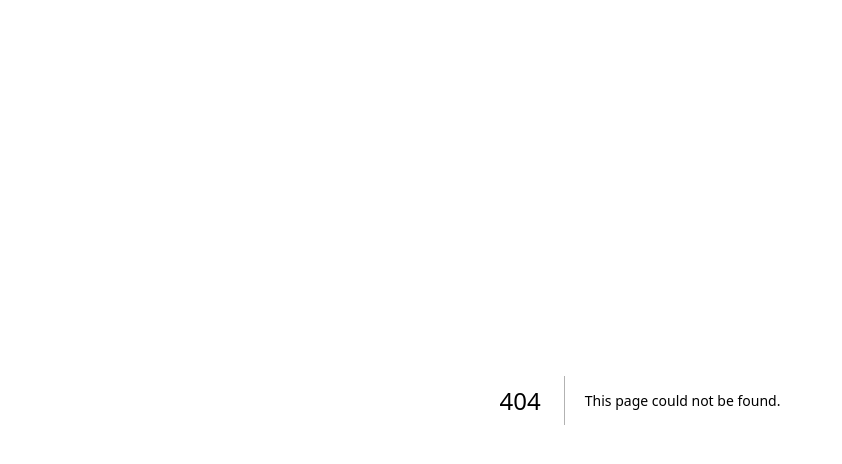
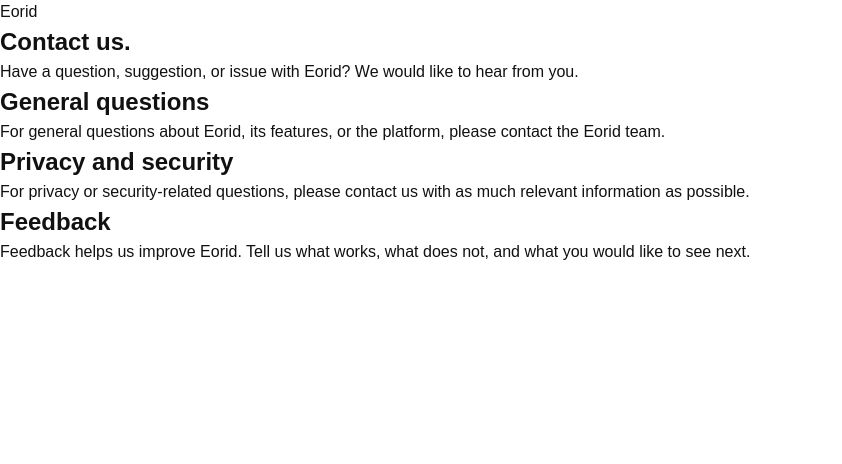
Before and after one commit to emptylessmind/Eorid-website, a Next.js app: page /contact in a window 1280 px wide. Before the commit this address had no page. Shown: the top 464 px of the page, without its empty margins (0-842 px from the left). Built offline with nearby package versions, Linux system fonts and the light colour scheme.

Commit message:
Add ContactPage component with contact information

```diff
--- /dev/null
+++ b/src/app/contact/page.tsx
@@ -0,0 +1,34 @@
+export default function ContactPage() {
+  return (
+    <main>
+      <section>
+        <p>Eorid</p>
+
+        <h1>Contact us.</h1>
+
+        <p>
+          Have a question, suggestion, or issue with Eorid? We would
+          like to hear from you.
+        </p>
+
+        <h2>General questions</h2>
+        <p>
+          For general questions about Eorid, its features, or the
+          platform, please contact the Eorid team.
+        </p>
+
+        <h2>Privacy and security</h2>
+        <p>
+          For privacy or security-related questions, please contact us
+          with as much relevant information as possible.
+        </p>
+
+        <h2>Feedback</h2>
+        <p>
+          Feedback helps us improve Eorid. Tell us what works, what
+          does not, and what you would like to see next.
+        </p>
+      </section>
+    </main>
+  );
+}
```
